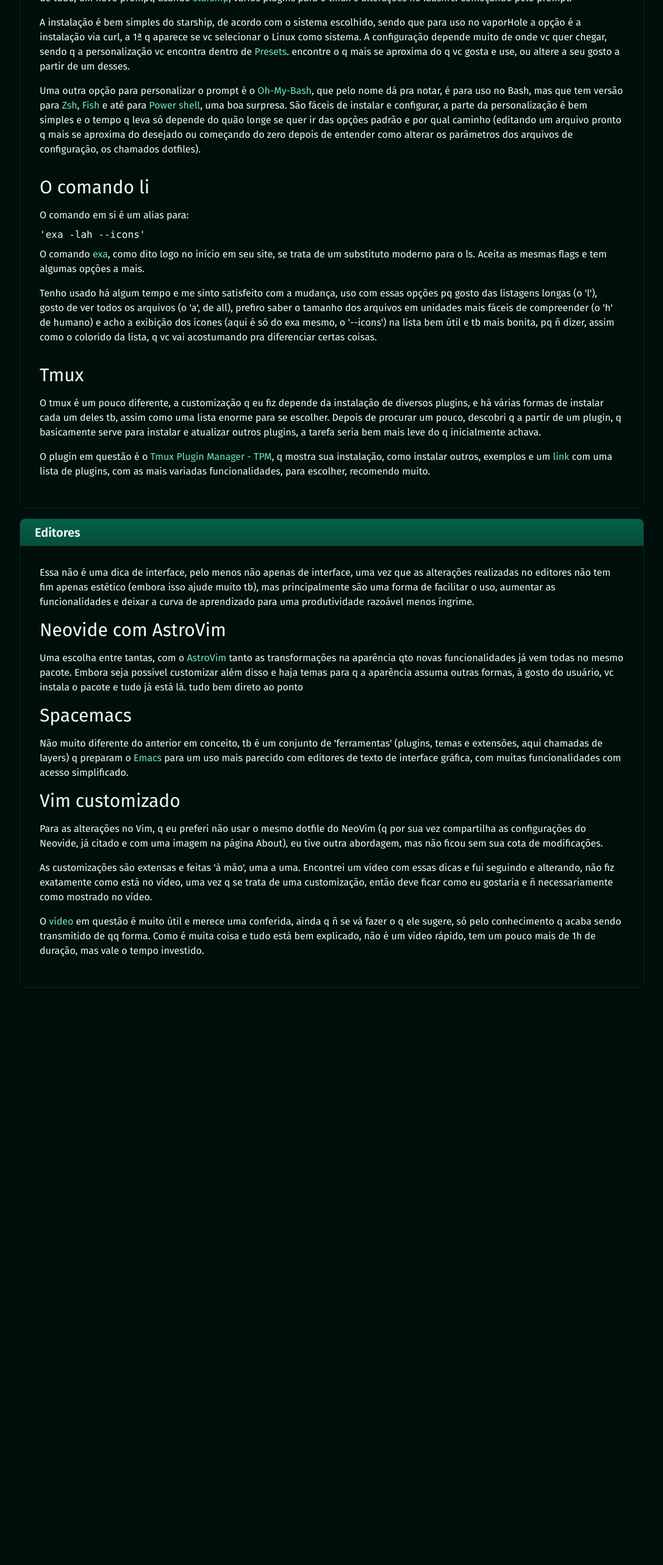
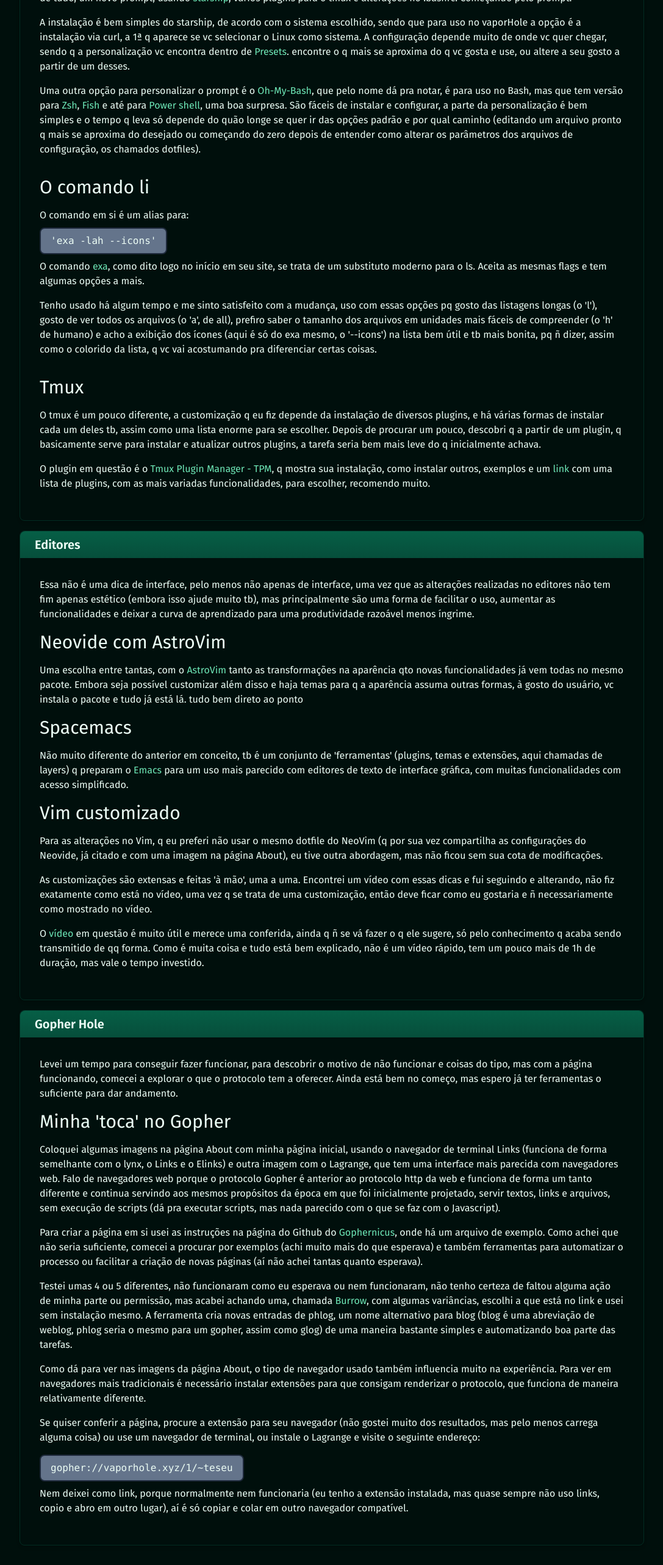
Before and after one commit to teseu/teseu-vapohole, a Vue app: page /dicas in a window 1280 px wide. Shown: the part 673-3239 px from the top of the page at 61% size, without its empty margins (96-1183 px from the left). Before the commit the page ends 2325 px from the top, so only its background shows below. Built offline with nearby package versions, Linux system fonts and the light colour scheme; a web font is replaced by a local one.

Commit message:
🚀 Dicas
atualizando com conteúdo do espaço gopher

```diff
--- a/src/views/DicasView.vue
+++ b/src/views/DicasView.vue
@@ -44,8 +44,8 @@ import Card from '@/components/ui/TheCard.vue'
         <p class="text-base mb-4">Uma outra opção para personalizar o prompt é o <a class="link" href="https://github.com/ohmybash/oh-my-bash">Oh-My-Bash</a>, que pelo nome dá pra notar, é para uso no Bash, mas que tem versão para <a class="link" href="https://ohmyz.sh/">Zsh</a>, <a class="link" href="https://github.com/oh-my-fish/oh-my-fish">Fish</a> e até para <a class="link" href="https://ohmyposh.dev/">Power shell</a>, uma boa surpresa. São fáceis de instalar e configurar, a parte da personalização é bem simples e o tempo q leva só depende do quão longe se quer ir das opções padrão e por qual caminho (editando um arquivo pronto q mais se aproxima do desejado ou começando do zero depois de entender como alterar os parâmetros dos arquivos de configuração, os chamados dotfiles).</p>
         <h2 class="text-3xl mb-4 mt-8">O comando li</h2>
         <p class="text-base mb-2">O comando em si é um alias para:</p>
-        <pre>'exa -lah --icons'</pre>
-        <p class="text-base mb-4 mt-2">O comando <a class="link" href="https://the.exa.website/">exa</a>, como dito logo no início em seu site, se trata de um substituto moderno para o ls. Aceita as mesmas flags e tem algumas opções a mais.</p>
+        <pre class="w-fit rounded-lg border-2 border-slate-800 transition-all duration-500 mb-2 py-2 px-4 bg-slate-500">'exa -lah --icons'</pre>
+        <p class="text-base mb-4">O comando <a class="link" href="https://the.exa.website/">exa</a>, como dito logo no início em seu site, se trata de um substituto moderno para o ls. Aceita as mesmas flags e tem algumas opções a mais.</p>
         <p class="text-base mb-4">Tenho usado há algum tempo e me sinto satisfeito com a mudança, uso com essas opções pq gosto das listagens longas (o 'l'), gosto de ver todos os arquivos (o 'a', de all), prefiro saber o tamanho dos arquivos em unidades mais fáceis de compreender (o 'h' de humano) e acho a exibição dos ícones (aqui é só do exa mesmo, o '--icons') na lista bem útil e tb mais bonita, pq ñ dizer, assim como o colorido da lista, q vc vai acostumando pra diferenciar certas coisas.</p>
         <h2 class="text-3xl mb-4 mt-8">Tmux</h2>
         <p class="text-base mb-4">
@@ -68,6 +68,18 @@ import Card from '@/components/ui/TheCard.vue'
         <p class="text-base mb-4">As customizações são extensas e feitas 'à mão', uma a uma. Encontrei um vídeo com essas dicas e fui seguindo e alterando, não fiz exatamente como está no vídeo, uma vez q se trata de uma customização, então deve ficar como eu gostaria e ñ necessariamente como mostrado no vídeo.</p>
         <p class="text-base mb-4">O <a class="link" href="https://www.youtube.com/watch?v=hdZMqMeruSQ">vídeo</a> em questão é muito útil e merece uma conferida, ainda q ñ se vá fazer o q ele sugere, só pelo conhecimento q acaba sendo transmitido de qq forma. Como é muita coisa e tudo está bem explicado, não é um vídeo rápido, tem um pouco mais de 1h de duração, mas vale o tempo investido.</p>
       </Card>
+      <Card>
+        <template #titulo>Gopher Hole</template>
+        <p class="text-base mb-4">Levei um tempo para conseguir fazer funcionar, para descobrir o motivo de não funcionar e coisas do tipo, mas com a página funcionando, comecei a explorar o que o protocolo tem a oferecer. Ainda está bem no começo, mas espero já ter ferramentas o suficiente para dar andamento.</p>
+        <h2 class="text-3xl mb-4">Minha 'toca' no Gopher</h2>
+        <p class="text-base mb-4">Coloquei algumas imagens na página About com minha página inicial, usando o navegador de terminal Links (funciona de forma semelhante com o lynx, o Links e o Elinks) e outra imagem com o Lagrange, que tem uma interface mais parecida com navegadores web. Falo de navegadores web porque o protocolo Gopher é anterior ao protocolo http da web e funciona de forma um tanto diferente e continua servindo aos mesmos propósitos da época em que foi inicialmente projetado, servir textos, links e arquivos, sem execução de scripts (dá pra executar scripts, mas nada parecido com o que se faz com o Javascript).</p>
+        <p class="text-base mb-4">Para criar a página em si usei as instruções na página do Github do <a class="link" href="https://github.com/gophernicus/gophernicus/blob/master/README.gophermap">Gophernicus</a>, onde há um arquivo de exemplo. Como achei que não seria suficiente, comecei a procurar por exemplos (achi muito mais do que esperava) e também ferramentas para automatizar o processo ou facilitar a criação de novas páginas (aí não achei tantas quanto esperava).</p>
+        <p class="text-base mb-4">Testei umas 4 ou 5 diferentes, não funcionaram como eu esperava ou nem funcionaram, não tenho certeza de faltou alguma ação de minha parte ou permissão, mas acabei achando uma, chamada <a class="link" href="https://github.com/jamestomasino/burrow">Burrow</a>, com algumas variâncias, escolhi a que está no link e usei sem instalação mesmo. A ferramenta cria novas entradas de phlog, um nome alternativo para blog (blog é uma abreviação de weblog, phlog seria o mesmo para um gopher, assim como glog) de uma maneira bastante simples e automatizando boa parte das tarefas.</p>
+        <p class="text-base mb-4">Como dá para ver nas imagens da página About, o tipo de navegador usado também influencia muito na experiência. Para ver em navegadores mais tradicionais é necessário instalar extensões para que consigam renderizar o protocolo, que funciona de maneira relativamente diferente.</p>
+        <p class="text-base mb-4">Se quiser conferir a página, procure a extensão para seu navegador (não gostei muito dos resultados, mas pelo menos carrega alguma coisa) ou use um navegador de terminal, ou instale o Lagrange e visite o seguinte endereço:</p>
+        <pre class="w-fit rounded-lg border-2 border-slate-800 transition-all duration-500 mb-2 py-2 px-4 bg-slate-500">gopher://vaporhole.xyz/1/~teseu</pre>
+        <p class="text-base mb-4">Nem deixei como link, porque normalmente nem funcionaria (eu tenho a extensão instalada, mas quase sempre não uso links, copio e abro em outro lugar), aí é só copiar e colar em outro navegador compatível.</p>
+      </Card>
     </div>
   </div>
 </template>
```
